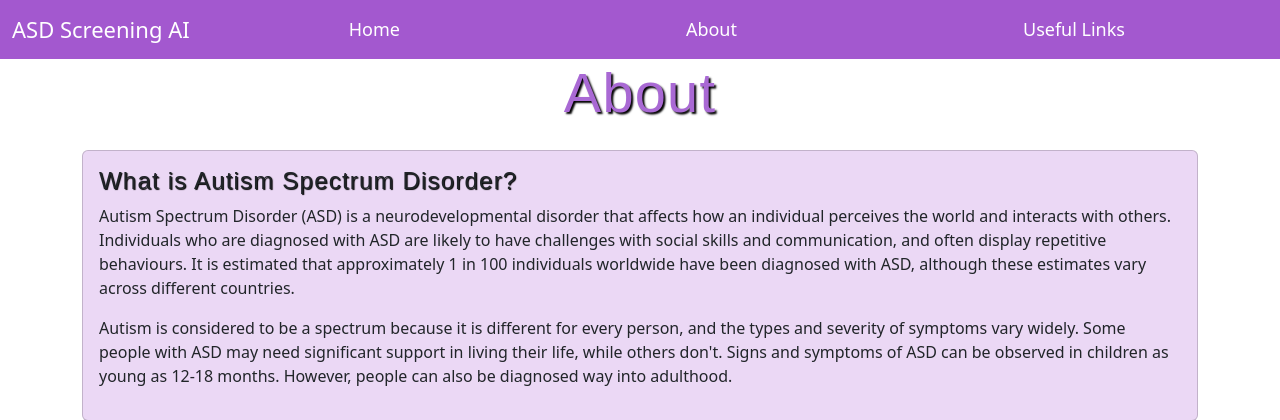
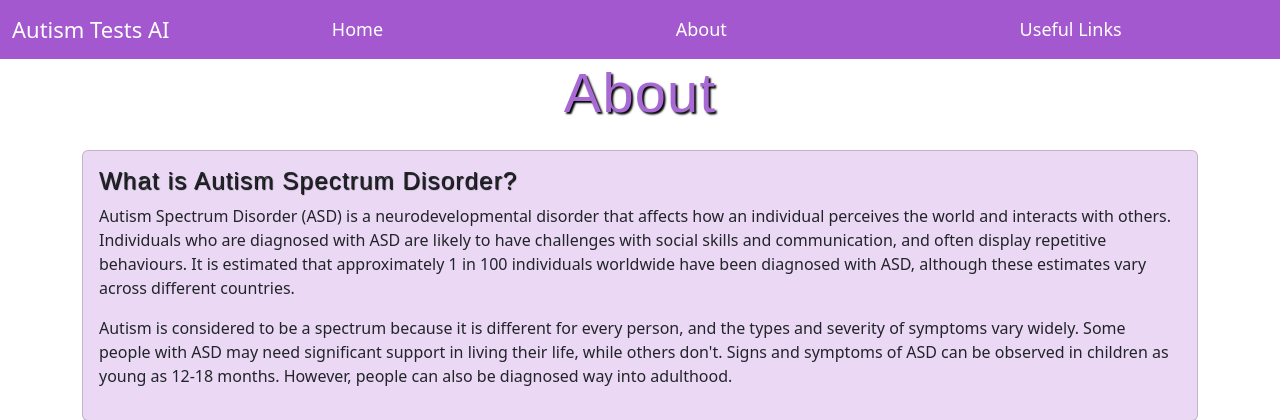
Before and after one commit to emily-94/autism_app_deploy, a Flask app: page /about in a window 1280 px wide. Shown: the top 420 px of the page. Run offline with Flask 3, Linux system fonts and the light colour scheme; parts of the project's set-up code (start-up, migrations or seed data) failed here and were passed over; some libraries are stand-ins or nearby versions.

Commit message:
Update base.html

```diff
--- a/templates/base.html
+++ b/templates/base.html
@@ -28,7 +28,7 @@
 <body>
     <nav class="navbar navbar-expand-lg navbar-light" style="background-color: #A358CF;">
         <div class="container-fluid d-flex justify-content-between">
-          <a class="navbar-brand mb-0 h1" >ASD Screening AI</a>
+          <a class="navbar-brand mb-0 h1" >Autism Tests AI</a>
 
 
 
```
